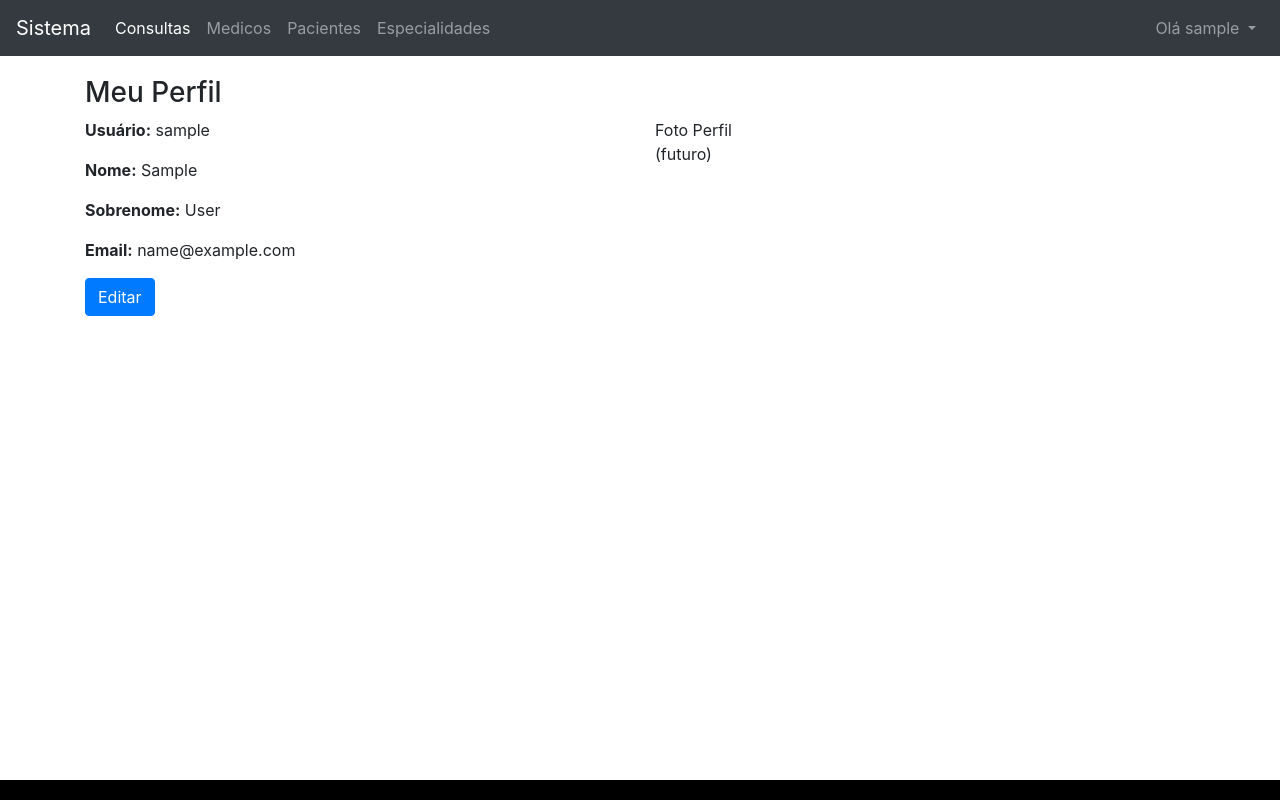
After one commit to renanosoriorosa/pyHospital, a Django app: page /perfil/ in a window 1280 px wide. The commit adds this page. Run offline with Django 3.2, Linux system fonts and the light colour scheme; the visitor is signed in with stand-in values (Sample User, id 1); some libraries are stand-ins or nearby versions.

Commit message:
add edição de perfil e visualização dos dados do perfil

```diff
--- /dev/null
+++ b/clinica/sistema/templates/sistema/perfil/perfil.html
@@ -0,0 +1,21 @@
+{% extends "base.html" %}
+
+{% block main %}
+    <div class="container">
+        <h3>Meu Perfil</h3>
+        <div class="row">
+            <div class="col-sm-6">
+                <p><strong>Usuário:</strong> {{user}}</p>
+                <p><strong>Nome:</strong> {{user.first_name}}</p>
+                <p><strong>Sobrenome:</strong> {{user.last_name}}</p>
+                <p><strong>Email:</strong> {{user.email}}</p>
+            </div>
+            <div class="col-sm-6">
+                Foto Perfil
+                <br>
+                (futuro)
+            </div>
+        </div>
+        <a href="{% url 'edita_perfil' %}" class="btn btn-primary">Editar</a>
+    </div>
+{% endblock main %}
--- a/clinica/sistema/urls.py
+++ b/clinica/sistema/urls.py
@@ -18,11 +18,21 @@ from .views import (
 
     cadastraConsulta,
     editaConsulta,
-    deleteConsulta
+    deleteConsulta,
+
+    listaPerfil,
+    editaPerfil,
+
+    cadastraUsuario
 )
 
 urlpatterns = [
     path('', listaConsultas, name='lista_consultas'),
+
+    path('perfil/', listaPerfil, name='lista_perfil'),
+    path('perfil/editar/', editaPerfil, name='edita_perfil'),
+
+    path('cadastrausuario/', cadastraUsuario, name='cadastra_usuario'),
 
     path('consultas/', listaConsultas, name='lista_consultas'),
     path('cadastraconsulta/', cadastraConsulta, name='cadastra_consulta'),
--- a/clinica/sistema/views.py
+++ b/clinica/sistema/views.py
@@ -1,6 +1,6 @@
 from django.shortcuts import render, redirect
-from django.http import JsonResponse
-from django.template.loader import render_to_string
+from django.contrib.auth.models import User
+from django.contrib.auth.forms import UserChangeForm, UserCreationForm
 from django.contrib.auth.decorators import login_required
 from .models import(
     Medico,
@@ -12,7 +12,9 @@ from .forms import (
     MedicoForm,
     EspecialidadeForm,
     PacienteForm,
-    ConsultaForm
+    ConsultaForm,
+	EditarPerfilForm,
+	CadastraUsuarioForm
 )
 # Create your views here.
 @login_required()
@@ -195,3 +197,39 @@ def deletePaciente(request, id):
 	else:
 		return render(request, 'sistema/deleteconfirm.html',
             {'obj': paciente, 'url': "/pacientes/"})
+
+
+#MEU PERFIL
+@login_required()
+def listaPerfil(request):
+	args = {'user': request.user}
+	return render(request, 'sistema/perfil/perfil.html', args)
+
+
+
+@login_required()
+def editaPerfil(request):
+	if request.method == 'POST':
+		form = EditarPerfilForm(request.POST, instance=request.user)
+
+		if form.is_valid():
+			form.save()
+			return redirect('lista_perfil')
+
+	else:
+		form = EditarPerfilForm(instance=request.user)
+		args = {'form': form}
+		return render(request, 'sistema/perfil/editaperfil.html', args)
+
+
+#cadastra usuario
+def cadastraUsuario(request):
+	if request.method == 'POST':
+		form = CadastraUsuarioForm(request.POST, instance=request.user)
+		if form.is_valid():
+			form.save()
+			return redirect('lista_consultas')
+	else:
+		form = CadastraUsuarioForm()
+		args = {'form':form}
+		return render(request, 'sistema/usuarios/cadastrausuario.html', args)
--- a/clinica/templates/base.html
+++ b/clinica/templates/base.html
@@ -9,6 +9,7 @@
     <script src="https://cdnjs.cloudflare.com/ajax/libs/popper.js/1.12.9/umd/popper.min.js" integrity="sha384-ApNbgh9B+Y1QKtv3Rn7W3mgPxhU9K/ScQsAP7hUibX39j7fakFPskvXusvfa0b4Q" crossorigin="anonymous"></script>
     <script src="https://maxcdn.bootstrapcdn.com/bootstrap/4.0.0/js/bootstrap.min.js" integrity="sha384-JZR6Spejh4U02d8jOt6vLEHfe/JQGiRRSQQxSfFWpi1MquVdAyjUar5+76PVCmYl" crossorigin="anonymous"></script>
     {% block scripts %} {% endblock scripts %}
+    {% block style %} {% endblock style %}
     <title>{% block title %}  {% endblock title %}</title>
 </head>
 <body>
@@ -40,6 +41,7 @@
                             Olá {{user}}
                         </a>
                         <div class="dropdown-menu">
+                            <a class="dropdown-item" href="{% url 'lista_perfil' %}">Meu Perfil</a>
                             <a class="dropdown-item" href="{% url 'logout' %}">logout</a>
                         </div>
                     {% endif %}
@@ -62,7 +64,12 @@
         </div>
     </nav>
 
-    {% block main %}
-    {% endblock %}
+    <div style="margin-bottom: 40px">
+        {% block main %}
+        {% endblock %}
+    </div>
 
+    <footer class="footer " style="height:20px;width: 100%; background-color:#000; position: fixed; margin:auto; bottom:0">
+
+    </footer>
 </body>
```
Also changed, not shown: clinica/sistema/forms.py (+40 -0 lines), clinica/sistema/templates/sistema/perfil/editaperfil.html (added, +18 -0 lines), clinica/sistema/templates/sistema/usuarios/cadastrausuario.html (added, +20 -0 lines).
